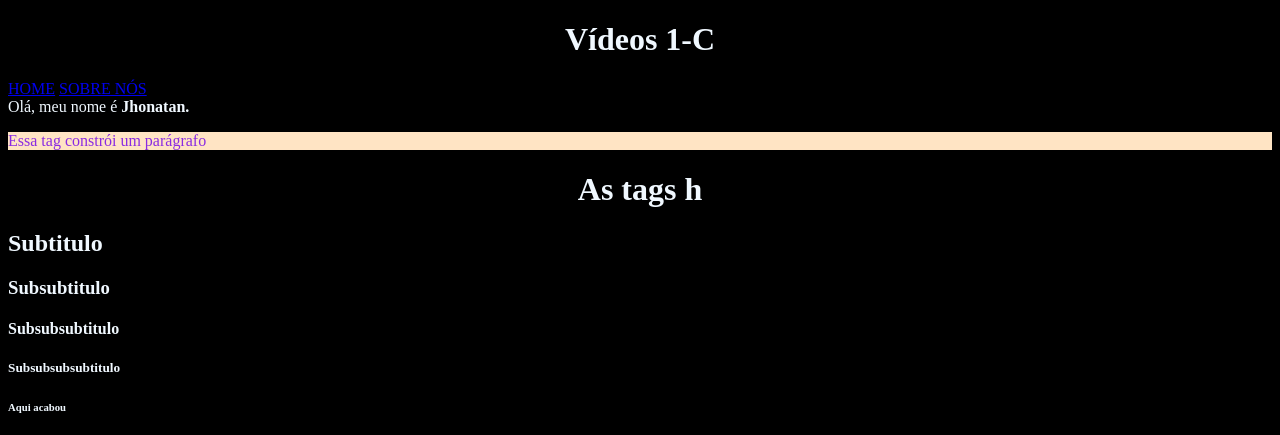
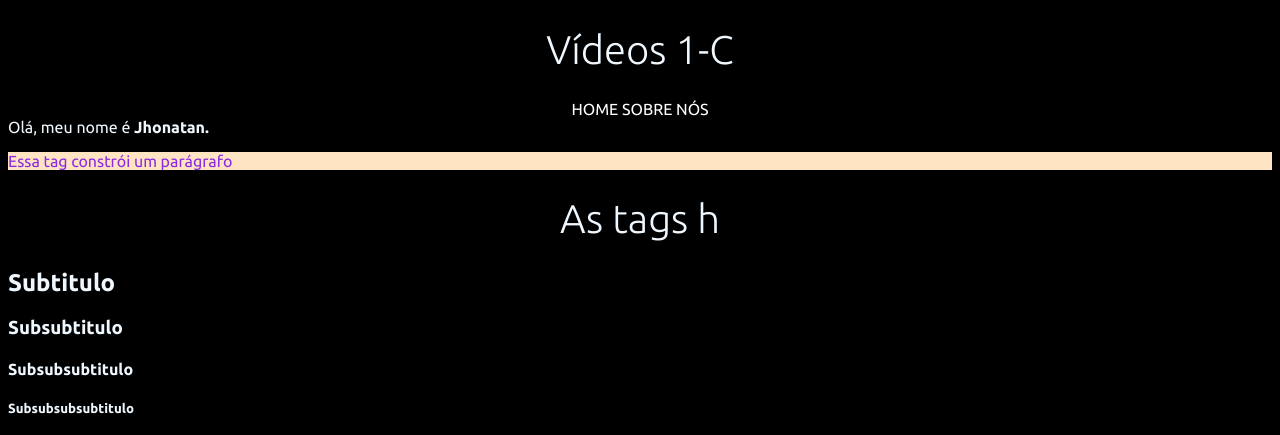
Before and after one commit to jhonatanbsouza/1P-1C, a plain HTML site: page index.html in a window 1280 px wide. Shown: the top 435 px of the page. Drawn offline with Linux system fonts and the light colour scheme.

Commit message:
Add files via upload

```diff
--- a/style.css
+++ b/style.css
@@ -1,6 +1,9 @@
+@import url('https://fonts.googleapis.com/css2?family=Ubuntu:ital,wght@0,300;0,400;0,500;0,700;1,300;1,400;1,500;1,700&display=swap');
+
 body{
     background-color: black;
     color: aliceblue;
+    font-family: "Ubuntu", sans-serif;
 }
 p{
     color: blueviolet;
@@ -10,4 +13,15 @@ p{
 }
 h1{
     text-align: center;
+    font-weight: 100;
+    font-size: 40px;
 }
+
+nav{
+    text-align: center;
+}
+
+a{
+    color: #fff;
+    text-decoration: none;
+}
```
